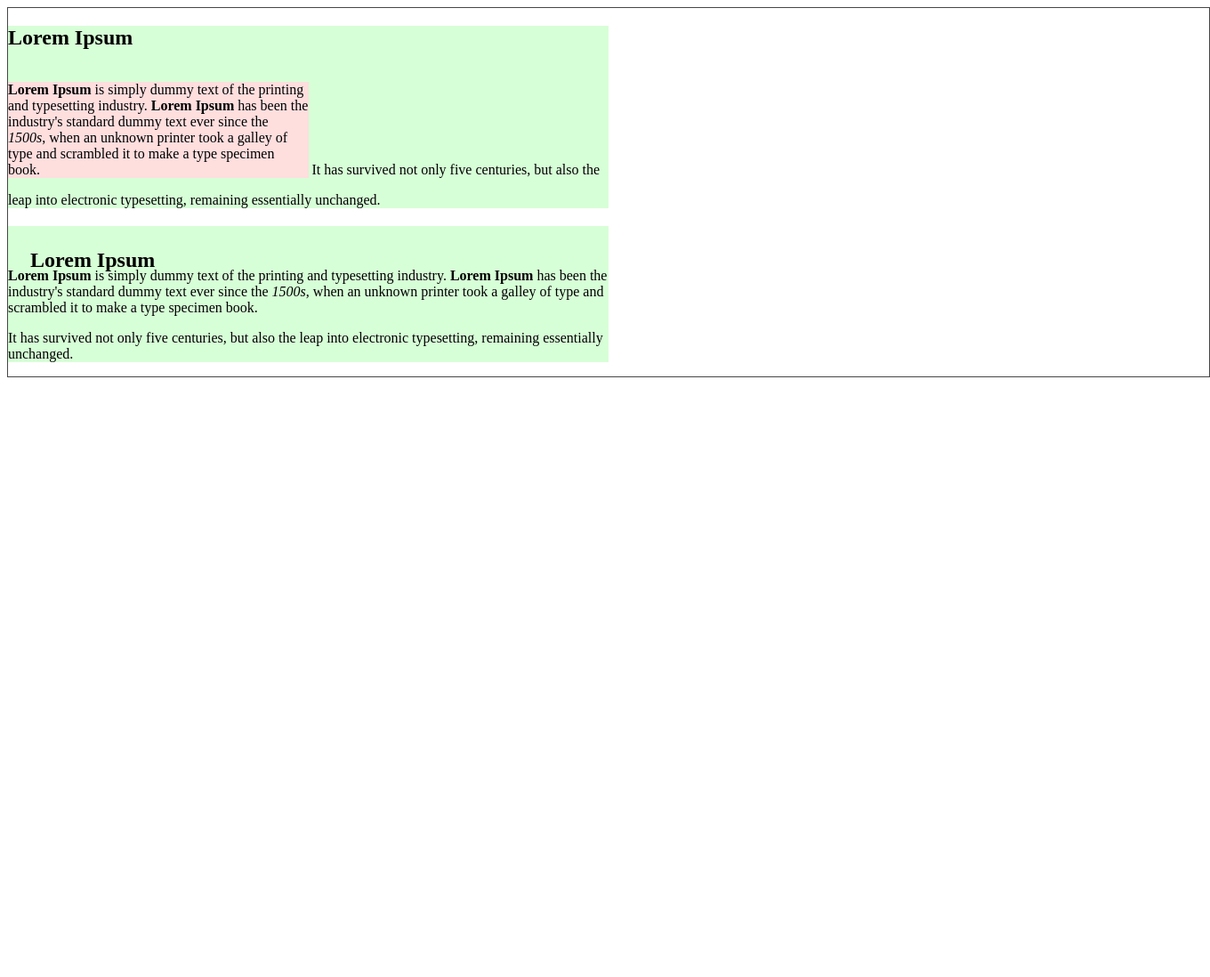
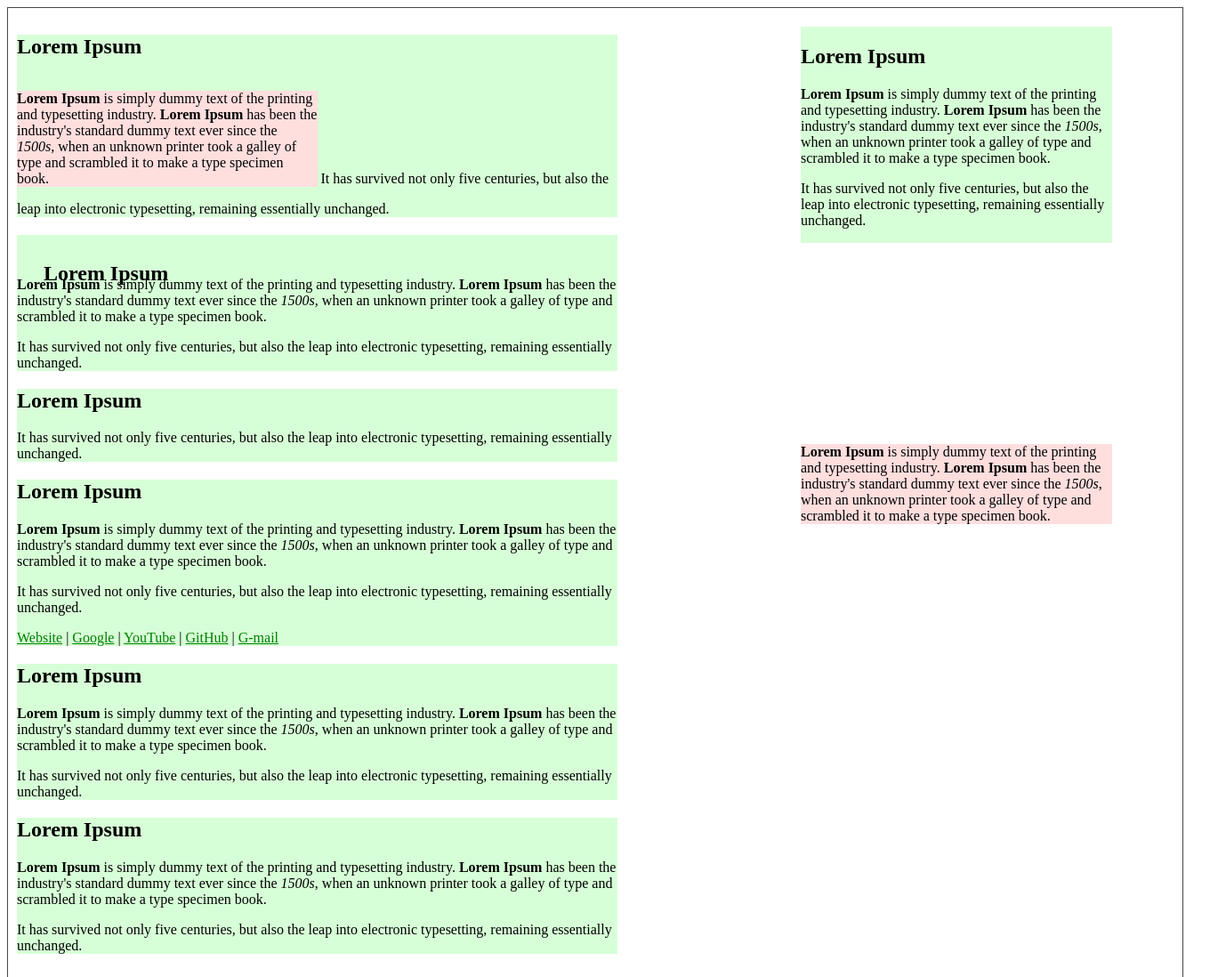
Before and after one commit to joaopessin/udemy_domine_web, a plain HTML site: page 6_CSS/53_elementos_e_posicionamentos/index.html in a window 1280 px wide. Shown: the top 1098 px of the page at 89% size, 1360 px wide, since content can reach past the window. Before the commit the page ends 800 px from the top, so only its background shows below. Drawn offline with Linux system fonts and the light colour scheme.

Commit message:
finalizado elementos_e_posicionamentos (tambem aborda links)

```diff
--- a/6_CSS/53_elementos_e_posicionamentos/index.html
+++ b/6_CSS/53_elementos_e_posicionamentos/index.html
@@ -4,36 +4,7 @@
     <meta charset="UTF-8">
     <meta name="viewport" content="width=device-width, initial-scale=1.0">
     <title>Elementos e Posicionamentos</title>
-
-    <style>
-      #principal {
-        width: 1350px;
-        border: 1px solid rgb(70, 70, 70);
-      }
-
-      .conteudo {
-        width: 675px;
-        display: block;
-        background-color: rgb(215, 255, 215);
-      }
-
-      /* ---------- PRIMEIRO CONTEÚDO ---------- */
-      .paragrafo { width: 337.5px; }
-
-      #paragrafo1 {
-        display: inline-block; /* funciona como "inline" somente quanto é possível adicionar todo conteúdo naquela largura, caso contrário, funcionará como "block" */
-        background-color: rgb(255, 222, 222);
-      }
-
-      #paragrafo2 { display: inline; } /* algumas tags como <p> são por padrão como "block", ou seja, só se tem a mesma na linha inteira, enquanto o "inline" permite encaixar todos elementos na mesma linha */
-
-      /* ---------- SEGUNDO CONTEÚDO ---------- */
-      .conteudo:nth-child(2) > h2 { /* "nth-child(): refere-se a qual filho deseja selecionar daquele elemento */
-        position: relative; /* por padrão o mesmo é "static"; "relative" serve para varias a posição do mesmo de acordo com a posição inicial */
-        top: 25px; /* "top", "bottom", "left" e "right" são as posição que pode-se variar */
-        left: 25px;
-      }
-    </style>
+    <link rel="stylesheet" href="./style.css">
   </head>
   <body>
     <div id="principal">
@@ -54,6 +25,67 @@
 
         <p>It has survived not only five centuries, but also the leap into electronic typesetting, remaining essentially unchanged.</p>
       </div>
+
+      <div class="conteudo">
+        <h2>Lorem Ipsum</h2>
+        <p id="paragrafo1">
+          <strong>Lorem Ipsum</strong> is simply dummy text of the printing and typesetting industry. <strong>Lorem Ipsum</strong> has been the industry's standard dummy text ever since the <i>1500s</i>, when an unknown printer took a galley of type and scrambled it to make a type specimen book.
+        </p>
+
+        <p>It has survived not only five centuries, but also the leap into electronic typesetting, remaining essentially unchanged.</p>
+      </div>
+
+      <div class="conteudo">
+        <h2>Lorem Ipsum</h2>
+        <p>
+          <strong>Lorem Ipsum</strong> is simply dummy text of the printing and typesetting industry. <strong>Lorem Ipsum</strong> has been the industry's standard dummy text ever since the <i>1500s</i>, when an unknown printer took a galley of type and scrambled it to make a type specimen book.
+        </p>
+
+        <p>It has survived not only five centuries, but also the leap into electronic typesetting, remaining essentially unchanged.</p>
+      </div>
+
+      <div class="conteudo">
+        <h2>Lorem Ipsum</h2>
+        <p>
+          <strong>Lorem Ipsum</strong> is simply dummy text of the printing and typesetting industry. <strong>Lorem Ipsum</strong> has been the industry's standard dummy text ever since the <i>1500s</i>, when an unknown printer took a galley of type and scrambled it to make a type specimen book.
+        </p>
+
+        <p>It has survived not only five centuries, but also the leap into electronic typesetting, remaining essentially unchanged.</p>
+
+        <p>
+          <a id="link1" href="#">Website</a>
+
+          <span> | </span>
+          <a id="link2" href="https://www.google.com/" target="_blank">Google</a>
+
+          <span> | </span>
+          <a id="link3" href="https://www.youtube.com/" target="_blank">YouTube</a>
+
+          <span> | </span>
+          <a id="link4" href="https://github.com/" target="_blank">GitHub</a>
+
+          <span> | </span>
+          <a id="link5" href="https://mail.google.com/" target="_blank">G-mail</a>
+        </p>
+      </div>
+
+      <div class="conteudo">
+        <h2>Lorem Ipsum</h2>
+        <p>
+          <strong>Lorem Ipsum</strong> is simply dummy text of the printing and typesetting industry. <strong>Lorem Ipsum</strong> has been the industry's standard dummy text ever since the <i>1500s</i>, when an unknown printer took a galley of type and scrambled it to make a type specimen book.
+        </p>
+
+        <p>It has survived not only five centuries, but also the leap into electronic typesetting, remaining essentially unchanged.</p>
+      </div>
+
+      <div class="conteudo">
+        <h2>Lorem Ipsum</h2>
+        <p>
+          <strong>Lorem Ipsum</strong> is simply dummy text of the printing and typesetting industry. <strong>Lorem Ipsum</strong> has been the industry's standard dummy text ever since the <i>1500s</i>, when an unknown printer took a galley of type and scrambled it to make a type specimen book.
+        </p>
+
+        <p>It has survived not only five centuries, but also the leap into electronic typesetting, remaining essentially unchanged.</p>
+      </div>
     </div>
   </body>
 </html>
--- /dev/null
+++ b/6_CSS/53_elementos_e_posicionamentos/style.css
@@ -0,0 +1,53 @@
+/* ---------- GERAL ---------- */
+#principal {
+  width: 1300px;
+  padding: 10px;
+  border: 1px solid rgb(70, 70, 70);
+}
+
+.conteudo {
+  width: 675px;
+  display: block;
+  background-color: rgb(215, 255, 215);
+}
+
+/* ---------- PRIMEIRO CONTEÚDO ---------- */
+.paragrafo { width: 337.5px; }
+
+#paragrafo1 {
+  display: inline-block; /* funciona como "inline" somente quanto é possível adicionar todo conteúdo naquela largura, caso contrário, funcionará como "block" */
+  background-color: rgb(255, 222, 222);
+}
+
+#paragrafo2 { display: inline; } /* algumas tags como <p> são por padrão como "block", ou seja, só se tem a mesma na linha inteira, enquanto o "inline" permite encaixar todos elementos na mesma linha */
+
+/* ---------- SEGUNDO CONTEÚDO ---------- */
+.conteudo:nth-child(2) > h2 { /* "nth-child(): refere-se a qual filho deseja selecionar daquele elemento */
+  position: relative; /* por padrão o mesmo é "static"; "relative" serve para varias a posição do mesmo de acordo com a posição inicial */
+  top: 30px; /* "top", "bottom", "left" e "right" são as posição que pode-se variar */
+  left: 30px;
+}
+
+/* ---------- TERCEIRO CONTEÚDO ---------- */
+.conteudo:nth-child(3) > #paragrafo1 {
+  width: 350px;
+  position: absolute; /* o elemento sai de todos os "containers", como um elemento unificado e absoluto (sem interferência de outros elementos) */
+  right: 30px; /* a partir disso tem como coloca-lo em alguma posição diferente da tela */
+  z-index: 1;
+}
+
+/* ---------- QUARTO CONTEÚDO ---------- */
+.conteudo:nth-child(4){
+  width: 350px;
+  position: fixed;
+  top: 30px;
+  right: 30px;
+  z-index: 0;
+}
+
+/* ---------- QUINTO CONTEÚDO ---------- */
+.conteudo:nth-child(5) a { color: blue; }
+.conteudo:nth-child(5) a:link{ color: green; } /* link não visitado */
+.conteudo:nth-child(5) a:visited{ color: red; } /* link visitado */
+.conteudo:nth-child(5) a:hover{ color: brown; } /* mouse emcima do link */
+.conteudo:nth-child(5) a:active{ color: yellow; } /* link ativo (quando clica) */
```
